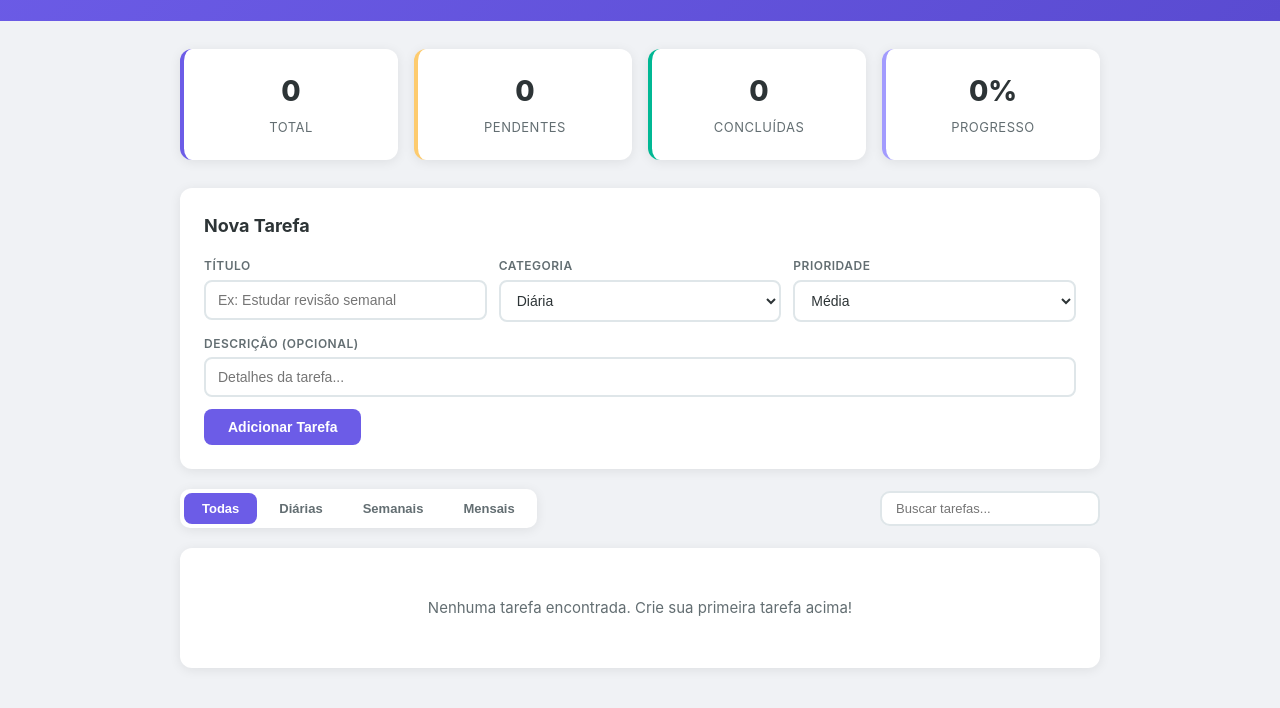
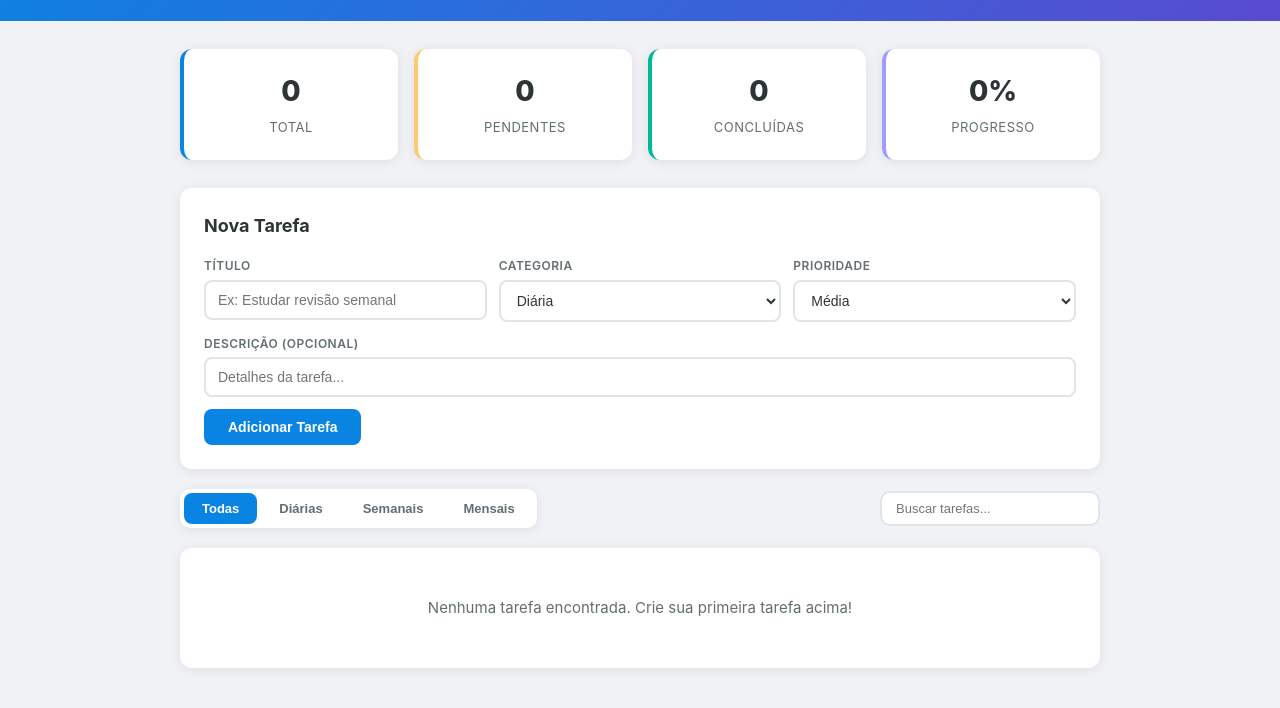
Before and after one commit to janeiaexpert/mentor-digital, a plain HTML site: page index.html in a window 1280 px wide. Shown: the part 106-814 px from the top of the page. Drawn offline with Linux system fonts and the light colour scheme.

Commit message:
cor alterada para azul

```diff
--- a/style.css
+++ b/style.css
@@ -7,7 +7,7 @@
 :root {
   --bg: #f0f2f5;
   --surface: #ffffff;
-  --primary: #6c5ce7;
+  --primary: #0984e3;
   --primary-light: #a29bfe;
   --primary-dark: #5a4bd1;
   --text: #2d3436;
```
